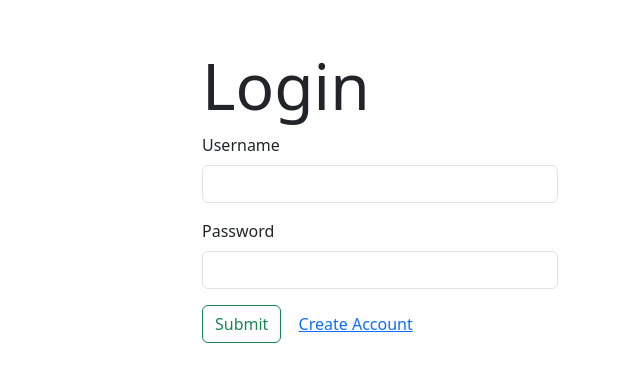
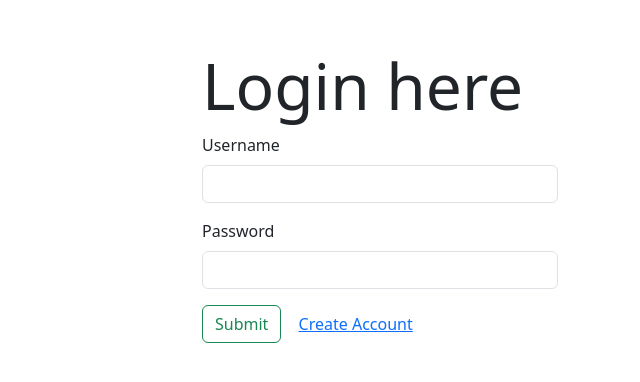
Before and after one commit to rallagas/web_bsis, a plain HTML site: page websystem_bsis/index.html in a window 1280 px wide. Shown: the whole page, without its empty margins (640-1280 px from the left). Drawn offline with Linux system fonts and the light colour scheme.

Commit message:
Update index.html

```diff
--- a/websystem_bsis/index.html
+++ b/websystem_bsis/index.html
@@ -17,7 +17,7 @@
 
                 <form action="process_login.php" method="POST">
 
-                    <h3 class="display-3 mt-5">Login</h3>
+                    <h3 class="display-3 mt-5">Login here</h3>
 
                     <div class="mb-3">
                         <label for="" class="form-label">Username</label>
```
